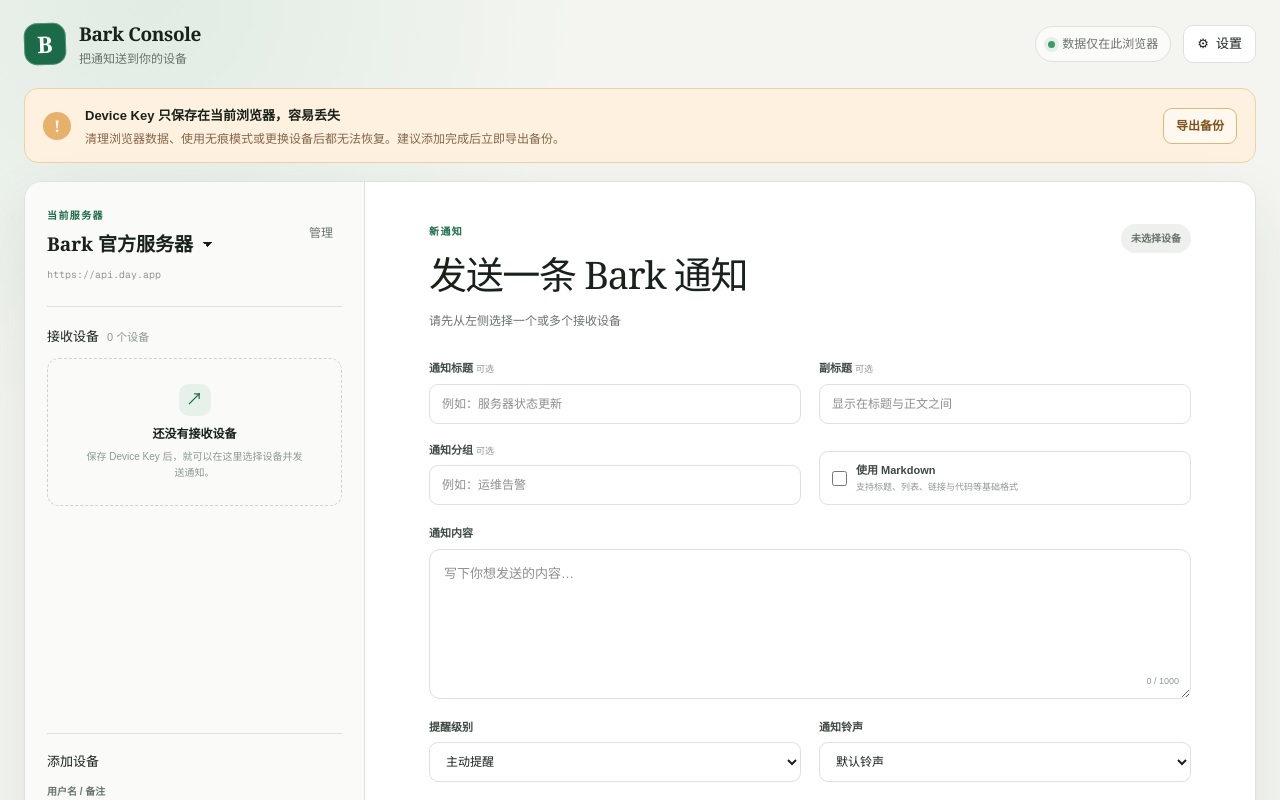
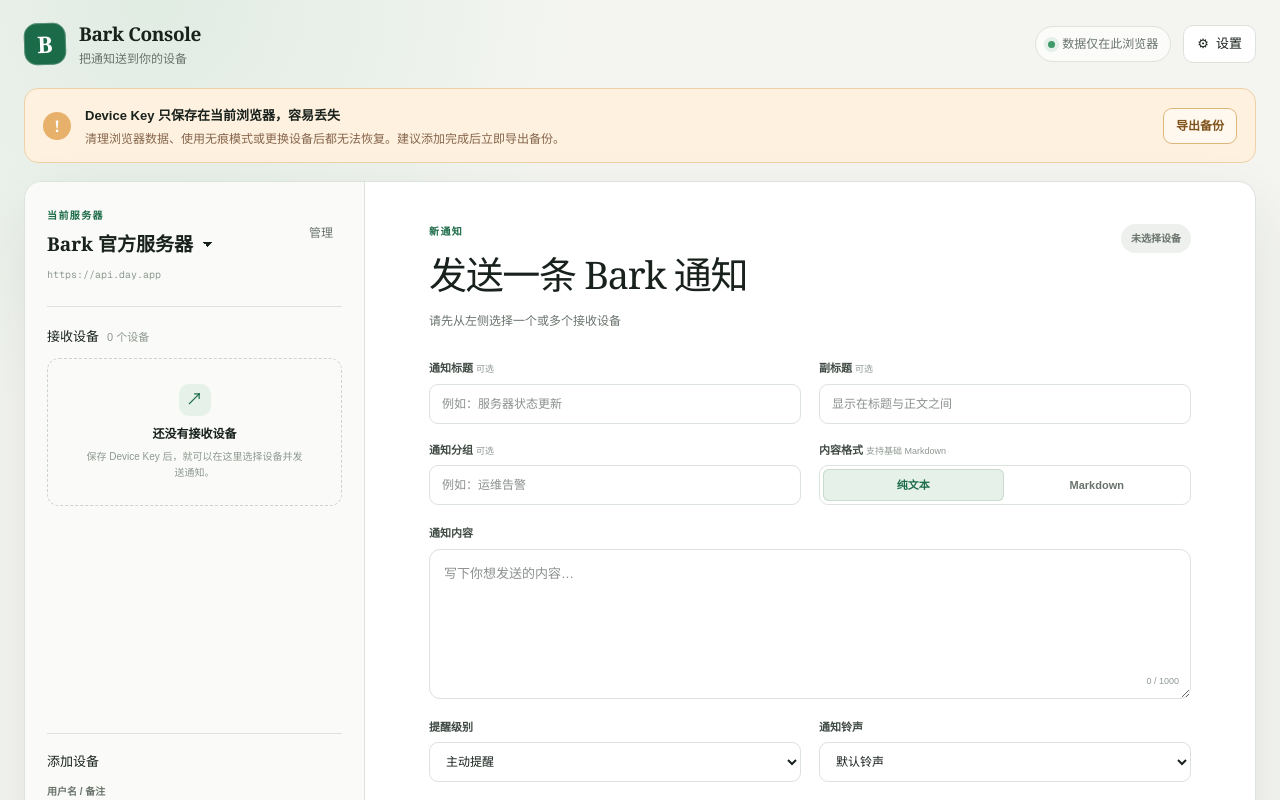
Before and after one commit to space4yyy/bark-web, a Next.js app: page / in a window 1280 px wide. Shown: the top 800 px of the page. Built offline with nearby package versions, Linux system fonts and the light colour scheme.

Commit message:
Refine markdown format control

```diff
--- a/app/globals.css
+++ b/app/globals.css
@@ -584,23 +584,41 @@
   margin-top: 18px;
 }
 
-.markdown-switch {
-  align-self: end;
+.format-picker {
+  height: 40px;
+  padding: 3px;
+  display: grid;
+  grid-template-columns: 1fr 1fr;
+  gap: 3px;
+  border: 1px solid var(--line);
+  border-radius: 9px;
+  background: white;
 }
 
-.markdown-switch > span {
-  display: grid;
-  gap: 2px;
+.format-picker:focus-within {
+  border-color: #75a98b;
+  box-shadow: 0 0 0 3px rgba(36, 115, 78, 0.1);
 }
 
-.markdown-switch strong {
-  color: #3f4a43;
+.format-picker button {
+  border: 0;
+  border-radius: 6px;
+  background: transparent;
+  color: var(--muted);
   font-size: 11px;
+  font-weight: 700;
+  transition: background 0.18s, color 0.18s, box-shadow 0.18s;
 }
 
-.markdown-switch small {
-  color: var(--soft);
-  font-size: 9px;
+.format-picker button:hover:not(.active) {
+  background: #f3f5f2;
+  color: var(--ink);
+}
+
+.format-picker button.active {
+  background: var(--green-pale);
+  color: var(--green);
+  box-shadow: inset 0 0 0 1px #c7dccd;
 }
 
 .message-field textarea {
--- a/app/page.tsx
+++ b/app/page.tsx
@@ -546,17 +546,29 @@
                   placeholder="例如：运维告警"
                 />
               </label>
-              <label className="switch-row markdown-switch">
-                <input
-                  type="checkbox"
-                  checked={useMarkdown}
-                  onChange={(event) => setUseMarkdown(event.target.checked)}
-                />
+              <div className="field format-field">
                 <span>
-                  <strong>使用 Markdown</strong>
-                  <small>支持标题、列表、链接与代码等基础格式</small>
+                  内容格式 <em>支持基础 Markdown</em>
                 </span>
-              </label>
+                <div className="format-picker" role="group" aria-label="通知内容格式">
+                  <button
+                    type="button"
+                    className={!useMarkdown ? "active" : ""}
+                    onClick={() => setUseMarkdown(false)}
+                    aria-pressed={!useMarkdown}
+                  >
+                    纯文本
+                  </button>
+                  <button
+                    type="button"
+                    className={useMarkdown ? "active" : ""}
+                    onClick={() => setUseMarkdown(true)}
+                    aria-pressed={useMarkdown}
+                  >
+                    Markdown
+                  </button>
+                </div>
+              </div>
             </div>
 
             <label className="field message-field">
```
